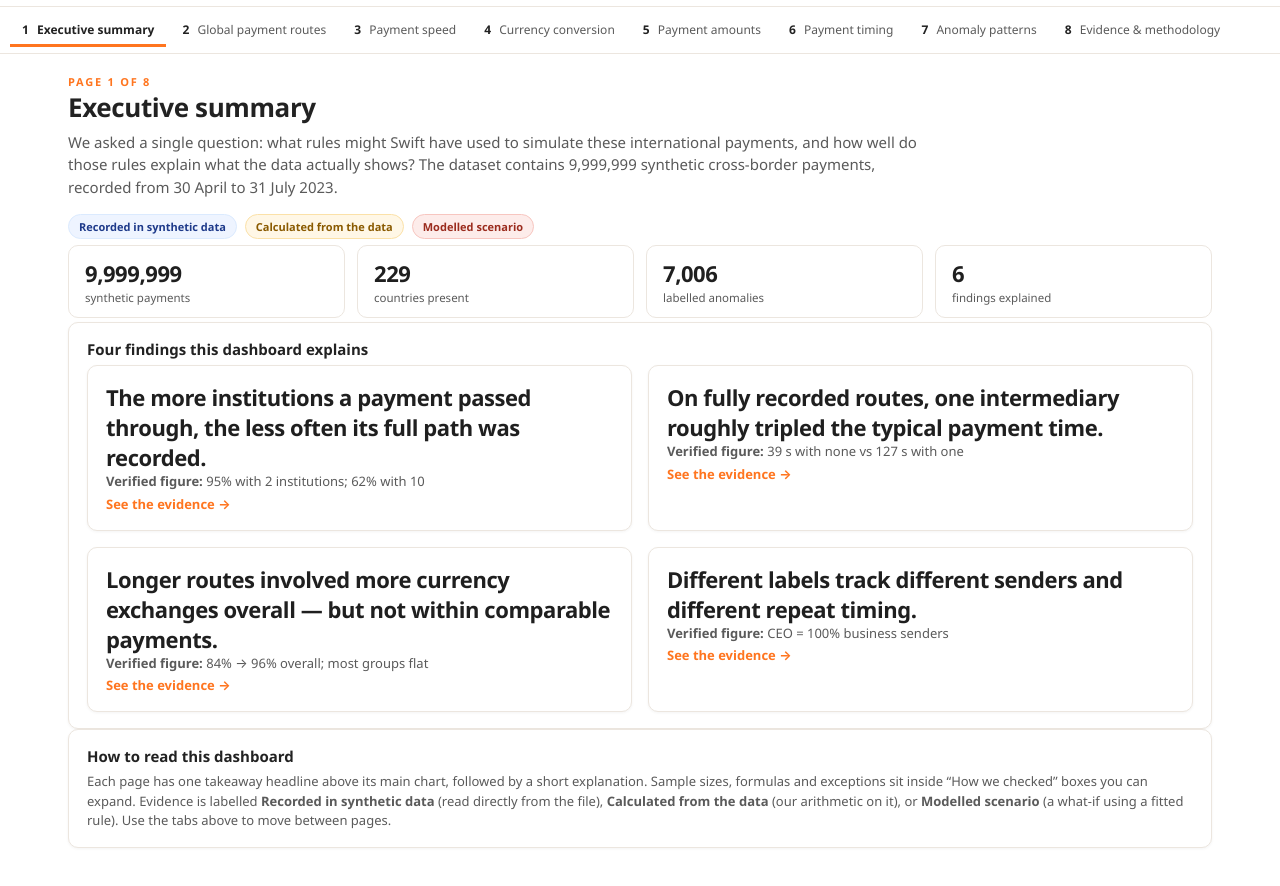
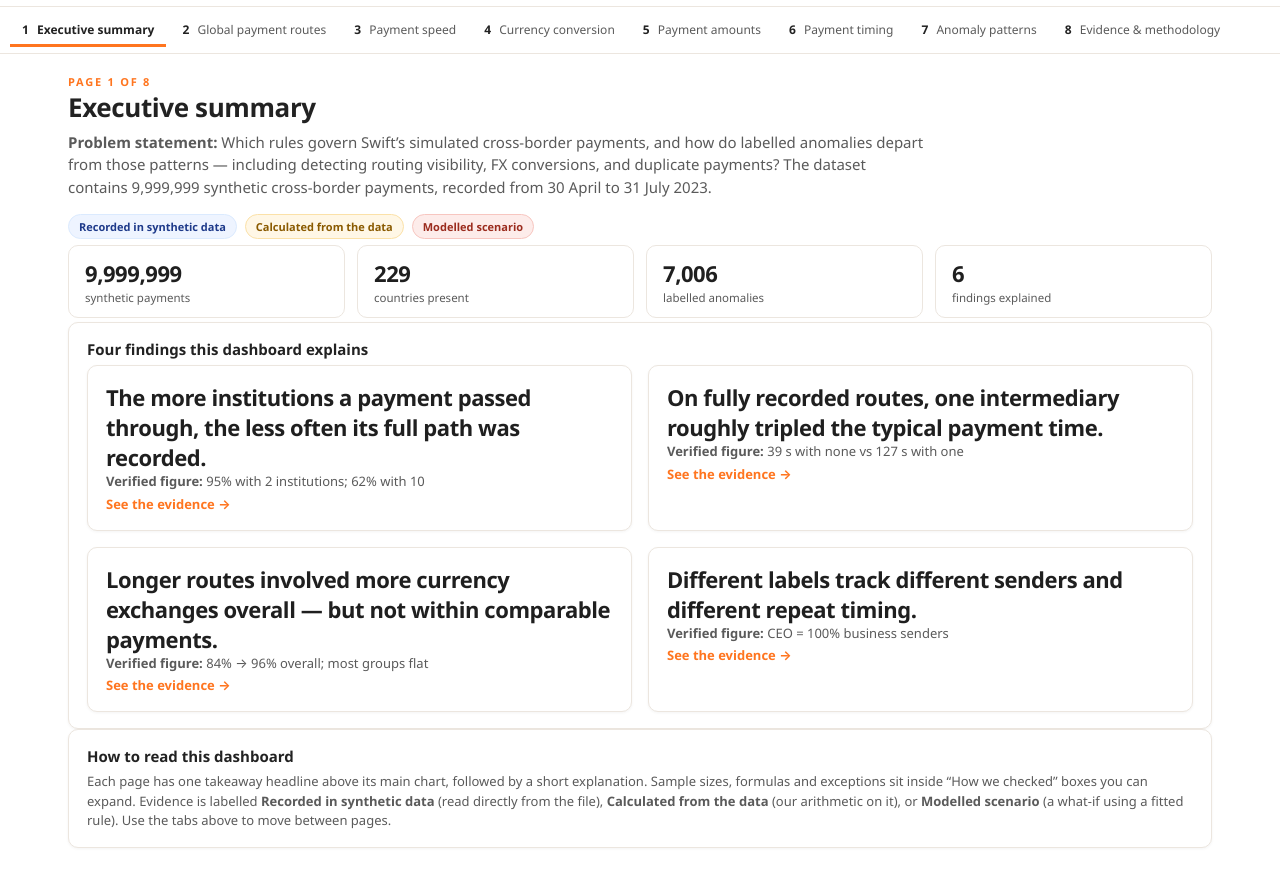
Before and after one commit to adeenabaaden/umdatathon26, a plain HTML site: page index.html in a window 1280 px wide. Shown: the part 40-926 px from the top of the page. Drawn offline with Linux system fonts and the light colour scheme.

Commit message:
Update executive summary problem statement

```diff
--- a/index.html
+++ b/index.html
@@ -152,7 +152,7 @@ function head(kicker,title,lede){const h=el("div","phead");h.appendChild(el("div
 function pageExec(){
   const p=el("div");
   p.appendChild(head("Page 1 of 8","Executive summary",
-    "We asked a single question: what rules might Swift have used to simulate these international payments, and how well do those rules explain what the data actually shows? The dataset contains 9,999,999 synthetic cross-border payments, recorded from 30 April to 31 July 2023."));
+    "<b>Problem statement:</b> Which rules govern Swift\u2019s simulated cross-border payments, and how do labelled anomalies depart from those patterns \u2014 including detecting routing visibility, FX conversions, and duplicate payments? The dataset contains 9,999,999 synthetic cross-border payments, recorded from 30 April to 31 July 2023."));
   const chips=el("div","chips");chips.appendChild(chip("rec"));chips.appendChild(chip("calc"));chips.appendChild(chip("mod"));p.appendChild(chips);
 
   const kp=el("div","kpis");
```
